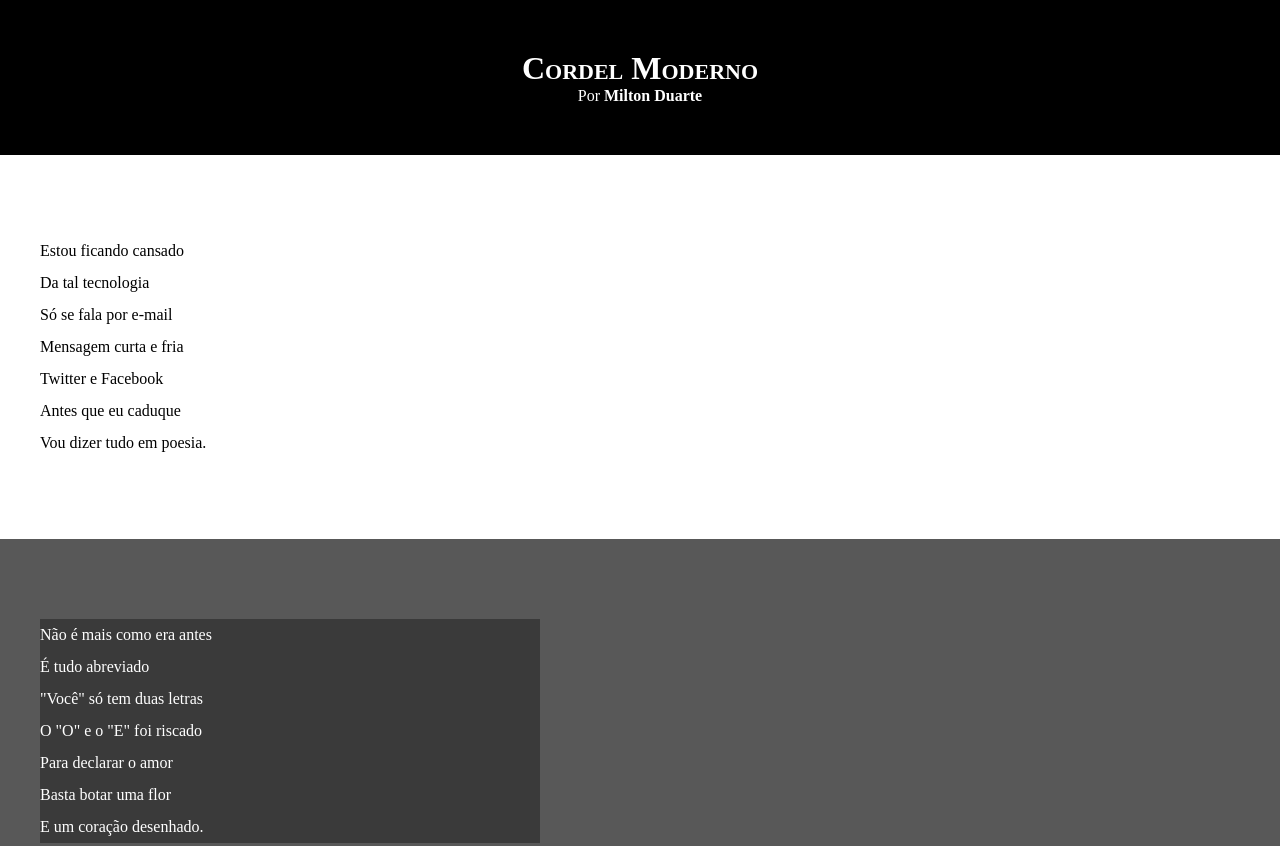
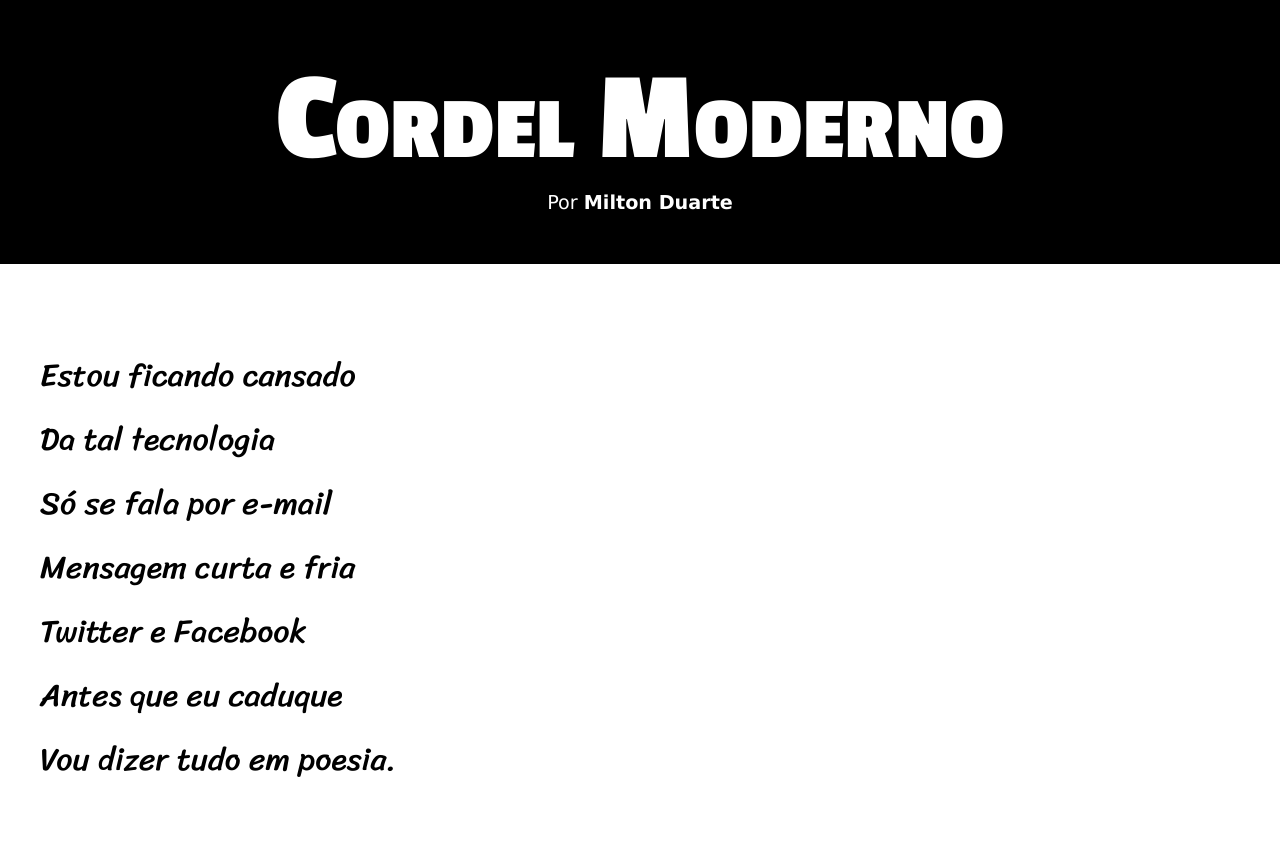
Before and after one commit to 3liaaas/html-css, a plain HTML site: page desafios/d012/index.html in a window 1280 px wide. Shown: the top 846 px of the page. Drawn offline with Linux system fonts and the light colour scheme.

Commit message:
adição de fontes

```diff
--- a/desafios/d012/style.css
+++ b/desafios/d012/style.css
@@ -1,11 +1,25 @@
 @charset "UTF-8";
+
+@import url('https://fonts.googleapis.com/css2?family=Passion+One:wght@700&family=Sriracha&display=swap');
 
 *{
     margin: 0px;
     padding: 0px;
+    font-size: 1em;
+
 }
 
+:root{
+    --fonte1: Verdana, Geneva, Tahoma, sans-serif;
+    --fonte2: 'Passion One', 'Cursive';
+    --fonte3: 'Sriracha', 'Cursive'
+
+}
+
+
+
 html, body{
+    font-family: var(--fonte1);
     min-width: 100vh;
     background-color: darkgrey;
 
@@ -19,13 +33,15 @@ header{
 }
 
 header > h1{
+    font-family: var(--fonte2);
     padding-top: 50px;
     font-variant: small-caps;
+    font-size: 10vw;
 }
 
 header > p {
     padding-bottom: 50px;
-
+    font-size: 1.5vw;
 }
 
 header a, footer a{
@@ -43,6 +59,9 @@ section{
     padding-bottom: 10vh;
     line-height: 2em;
     padding-left: 40px;
+    font-family: var(--fonte3);
+    font-size: 2.5vw;
+
 }
 
 section.normal{
@@ -57,7 +76,8 @@ section.imagem{
 }
 
 section.imagem > p{
-    width: 500px;
+    display: inline-block;
+    padding: 10px;
     background-color:rgba(0, 0, 0, 0.342);
 }
 
```
